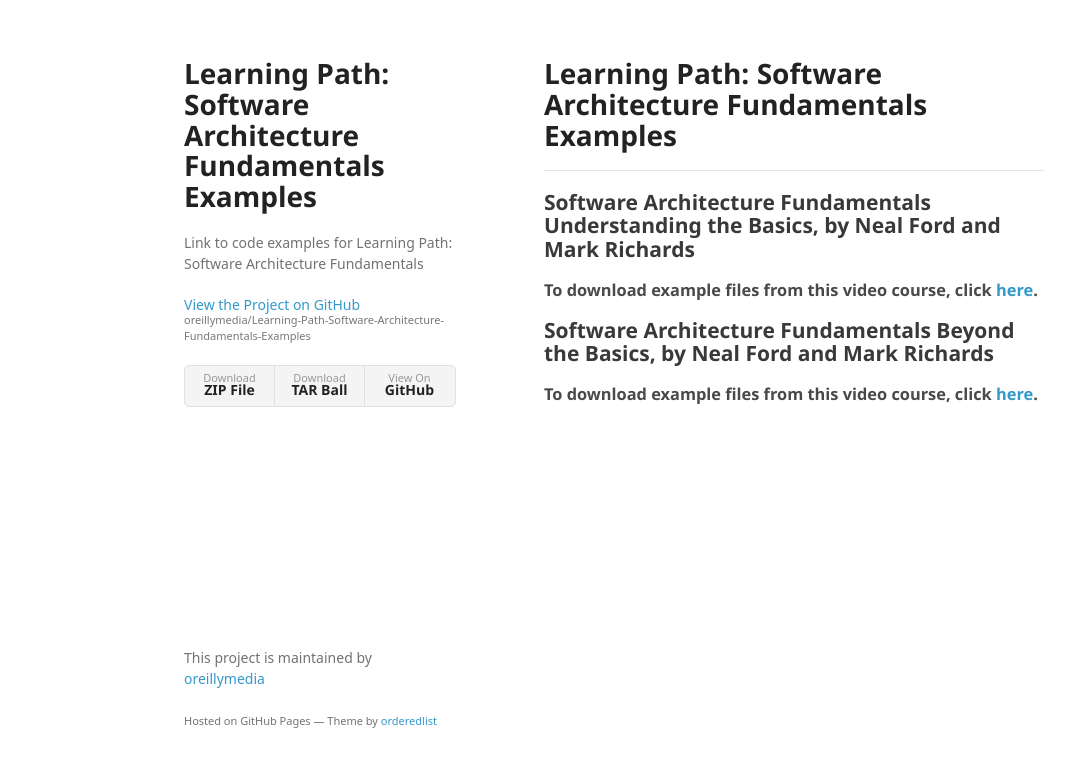
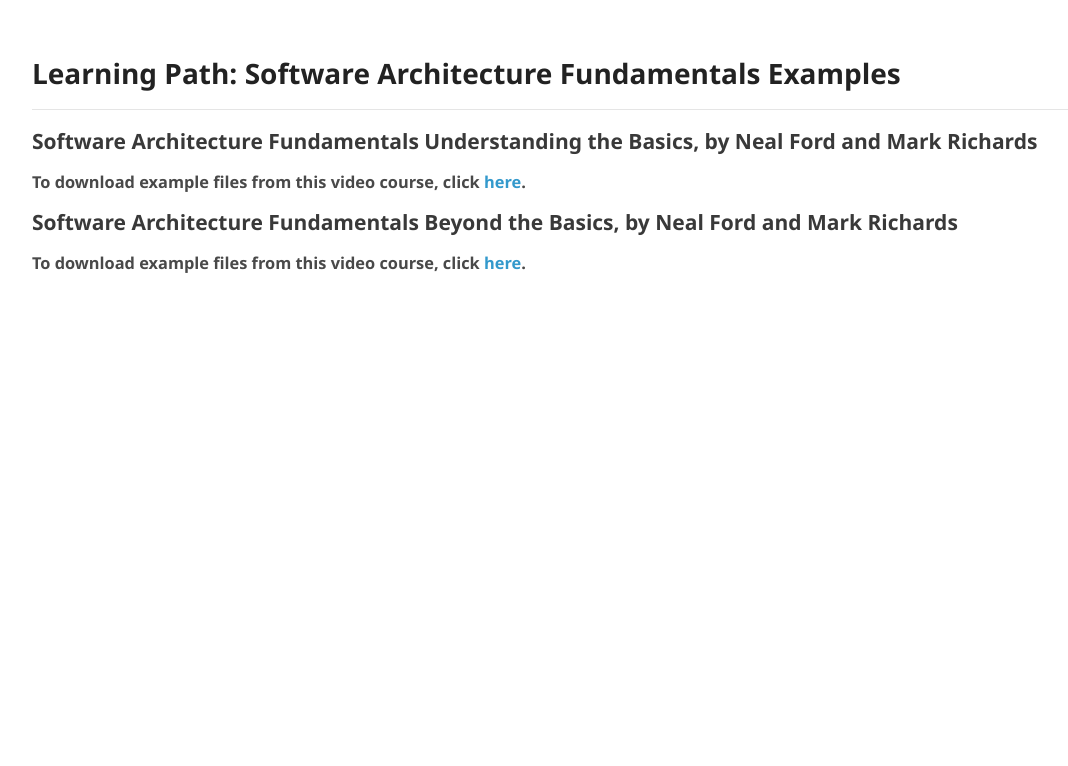
Before and after one commit to oreillymedia/Learning-Path-Software-Architecture-Fundamentals-Examples, a plain HTML site: page index.html in a window 1280 px wide. Shown: the whole page, without its empty margins (26-1094 px from the left). Drawn offline with Linux system fonts and the light colour scheme; a web font is replaced by a local one.

Commit message:
Update index.html

```diff
--- a/index.html
+++ b/index.html
@@ -13,21 +13,6 @@
     <![endif]-->
   </head>
   <body>
-    <div class="wrapper">
-      <header>
-        <h1>Learning Path: Software Architecture Fundamentals Examples</h1>
-        <p>Link to code examples for Learning Path: Software Architecture Fundamentals</p>
-
-        <p class="view"><a href="https://github.com/oreillymedia/Learning-Path-Software-Architecture-Fundamentals-Examples">View the Project on GitHub <small>oreillymedia/Learning-Path-Software-Architecture-Fundamentals-Examples</small></a></p>
-
-
-        <ul>
-          <li><a href="https://github.com/oreillymedia/Learning-Path-Software-Architecture-Fundamentals-Examples/zipball/master">Download <strong>ZIP File</strong></a></li>
-          <li><a href="https://github.com/oreillymedia/Learning-Path-Software-Architecture-Fundamentals-Examples/tarball/master">Download <strong>TAR Ball</strong></a></li>
-          <li><a href="https://github.com/oreillymedia/Learning-Path-Software-Architecture-Fundamentals-Examples">View On <strong>GitHub</strong></a></li>
-        </ul>
-      </header>
-      <section>
         <h1>
 <a id="learning-path-software-architecture-fundamentals-examples" class="anchor" href="#learning-path-software-architecture-fundamentals-examples" aria-hidden="true"><span aria-hidden="true" class="octicon octicon-link"></span></a>Learning Path: Software Architecture Fundamentals Examples</h1>
 
@@ -44,12 +29,7 @@
 
 <h3>
 <a id="to-download-example-files-from-this-video-course-click-here-1" class="anchor" href="#to-download-example-files-from-this-video-course-click-here-1" aria-hidden="true"><span aria-hidden="true" class="octicon octicon-link"></span></a>To download example files from this video course, click <a href="http://examples.oreilly.com/9781491901168/">here</a>.</h3>
-      </section>
-      <footer>
-        <p>This project is maintained by <a href="https://github.com/oreillymedia">oreillymedia</a></p>
-        <p><small>Hosted on GitHub Pages &mdash; Theme by <a href="https://github.com/orderedlist">orderedlist</a></small></p>
-      </footer>
-    </div>
+
     <script src="javascripts/scale.fix.js"></script>
 
   </body>
```
